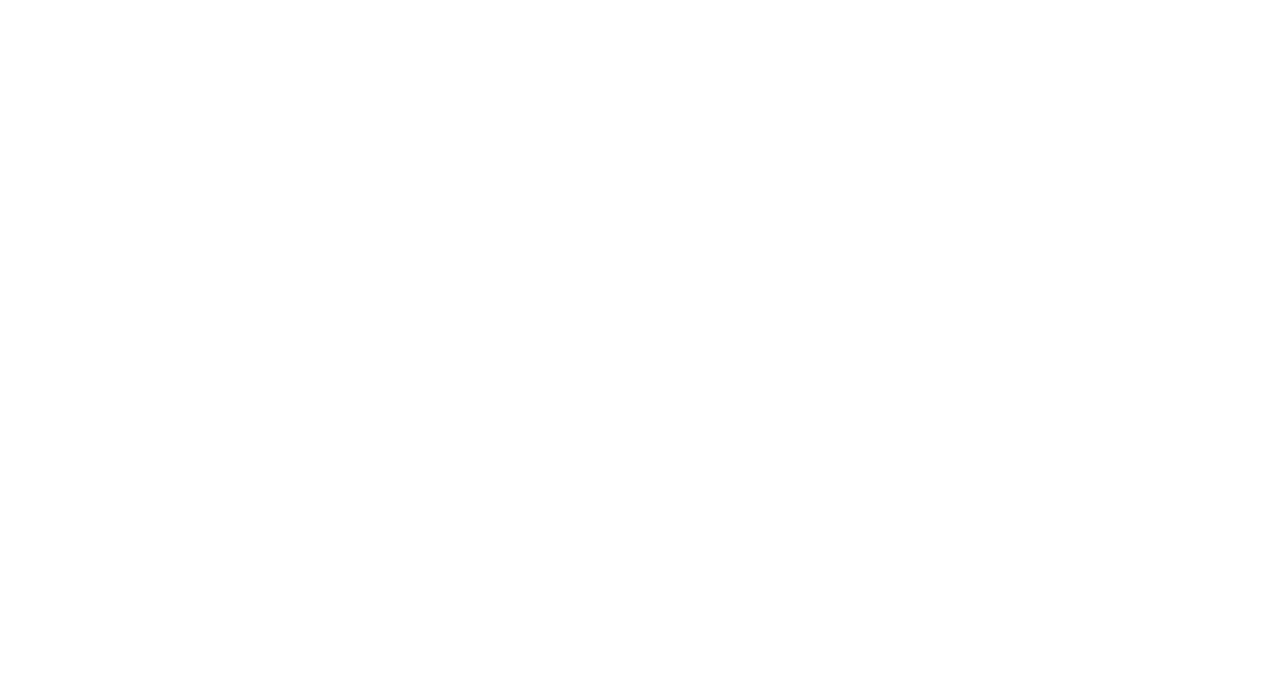
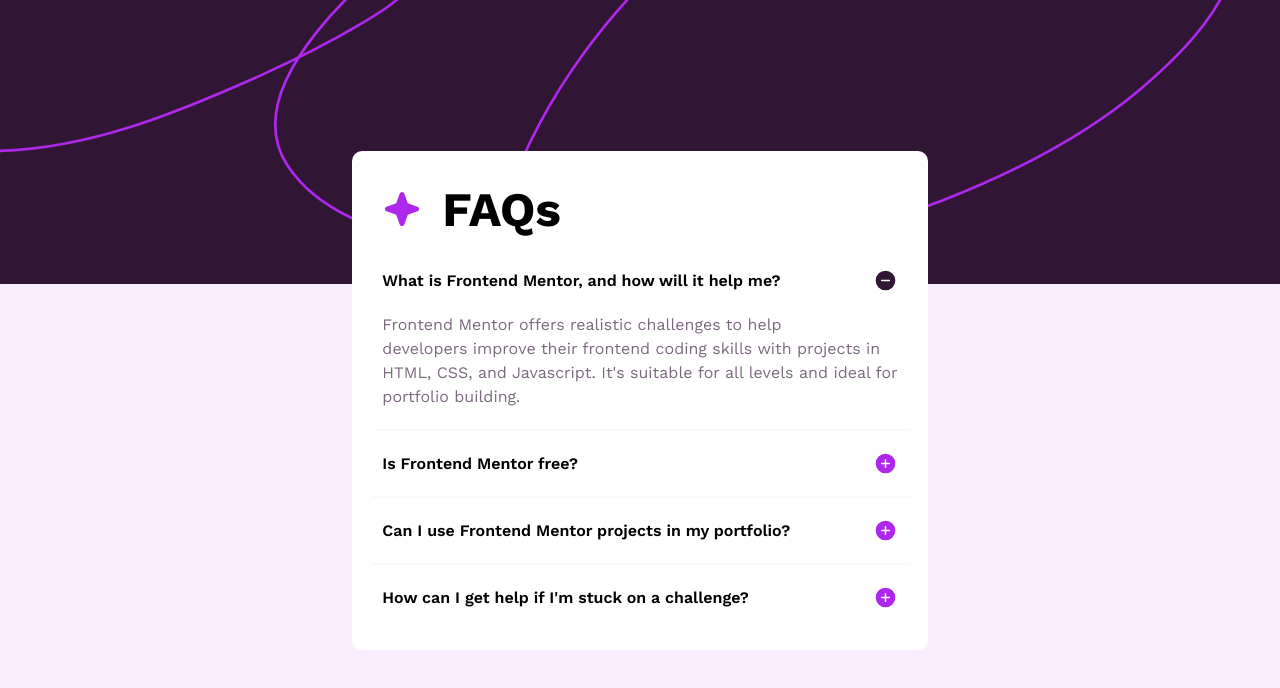
Before and after one commit to luke-song/FAQ-Accordian, a plain HTML site: page index.html in a window 1280 px wide. Drawn offline with nearby package versions, Linux system fonts and the light colour scheme.

Commit message:
:lipstick: FAQ Accordian Component HTML and CSS solution, toggle, z-index, positioning

```diff
--- a/index.html
+++ b/index.html
@@ -3,7 +3,6 @@
   <head>
     <meta charset="UTF-8" />
     <meta name="viewport" content="width=device-width, initial-scale=1.0" />
-    <!-- displays site properly based on user's device -->
 
     <link
       rel="icon"
@@ -14,8 +13,105 @@
 
     <title>Frontend Mentor | FAQ accordion</title>
     <link rel="stylesheet" href="style.css" />
+    <link rel="preconnect" href="https://fonts.googleapis.com" />
+    <link rel="preconnect" href="https://fonts.gstatic.com" crossorigin />
+    <link
+      href="https://fonts.googleapis.com/css2?family=Work+Sans:wght@400;600;700&display=swap"
+      rel="stylesheet"
+    />
   </head>
   <body>
-    <main></main>
+    <aside>
+      <img
+        src="assets/images/background-pattern-desktop.svg"
+        alt="background-pattern-desktop"
+        width="100%"
+      />
+    </aside>
+    <article class="center-container">
+      <div class="card-container">
+        <div class="card-title-component">
+          <img
+            src="assets/images/icon-star.svg"
+            alt="logo"
+            width="40px"
+            height="40px"
+          />
+          <span class="card-title">FAQs</span>
+        </div>
+
+        <div class="card-questions">
+          <h2 class="card-question">
+            What is Frontend Mentor, and how will it help me?
+          </h2>
+          <img
+            src="./assets/images/icon-minus.svg"
+            alt="icon-minus"
+            width="25px"
+            height="25px"
+            onclick="toggleAnswer()"
+          />
+        </div>
+        <p class="card-answer">
+          Frontend Mentor offers realistic challenges to help <br />
+          developers improve their frontend coding skills with projects in
+          <br />
+          HTML, CSS, and Javascript. It's suitable for all levels and ideal for
+          <br />
+          portfolio building.
+        </p>
+        <hr />
+        <div class="card-questions">
+          <h2 class="card-question">Is Frontend Mentor free?</h2>
+          <img
+            src="./assets/images/icon-plus.svg"
+            alt="icon-minus"
+            width="25px"
+            height="25px"
+          />
+        </div>
+        <hr />
+        <div class="card-questions">
+          <h2 class="card-question">
+            Can I use Frontend Mentor projects in my portfolio?
+          </h2>
+          <img
+            src="./assets/images/icon-plus.svg"
+            alt="icon-minus"
+            width="25px"
+            height="25px"
+          />
+        </div>
+        <hr />
+        <div class="card-questions">
+          <h2 class="card-question">
+            How can I get help if I'm stuck on a challenge?
+          </h2>
+          <img
+            src="./assets/images/icon-plus.svg"
+            alt="icon-minus"
+            width="25px"
+            height="25px"
+          />
+        </div>
+      </div>
+    </article>
+    <script>
+      function toggleAnswer() {
+        if (document.querySelector(".card-answer").style.display !== "none") {
+          document.querySelector(".card-answer").style.display = "none";
+          // change img to minus
+          let img = document.querySelector(".card-questions img");
+          img.src = "./assets/images/icon-plus.svg";
+          return;
+        } else {
+          document.querySelector(".card-answer").style.display = "block";
+          // change img to minus
+          let img = document.querySelector(".card-questions img");
+          img.src = "./assets/images/icon-minus.svg";
+          return;
+        }
+      }
+    </script>
   </body>
 </html>
--- a/style.css
+++ b/style.css
@@ -0,0 +1,80 @@
+@font-face {
+  font-family: "Font";
+  src: url("/static/WorkSans-Italic-VariableFont_wght.ttf") format("truetype"),
+    url("/static/WorkSans-VariableFont_wght.ttf") format("truetype");
+}
+
+body {
+  background-color: #f9eeff;
+  margin: 0;
+  padding: 0;
+  height: 100vh;
+  font-family: "Work Sans";
+}
+
+aside {
+  position: absolute;
+  z-index: -1;
+  width: 100%;
+}
+
+.card-container {
+  position: relative;
+  display: flex;
+  flex-direction: column;
+  width: fit-content;
+  height: fit-content;
+  background-color: white;
+  padding: 20px;
+  border-radius: 10px;
+}
+
+.center-container {
+  display: flex;
+  justify-content: center;
+  align-items: center;
+  height: 100%;
+}
+
+.card-title-component {
+  display: flex;
+  font-size: 3rem;
+  font-weight: bold;
+  justify-content: left;
+  align-items: center;
+  gap: 20px;
+  margin: 10px;
+}
+
+.card-questions {
+  display: flex;
+  flex-direction: row;
+  justify-content: space-between;
+  align-items: center;
+  gap: 10px;
+  margin: 10px;
+  margin-top: 20px;
+  margin-bottom: 20px;
+}
+
+h2 {
+  font-size: 1rem;
+  font-weight: 600;
+  margin: 0;
+}
+
+p {
+  font-size: 1rem;
+  color: #7b697e;
+  margin: 10px;
+  margin-top: 0px;
+  margin-bottom: 20px;
+  font-weight: lighter;
+  line-height: 1.5;
+}
+
+hr {
+  width: 100%;
+  margin: 0;
+  border: 1px solid #fafafa;
+}
```
